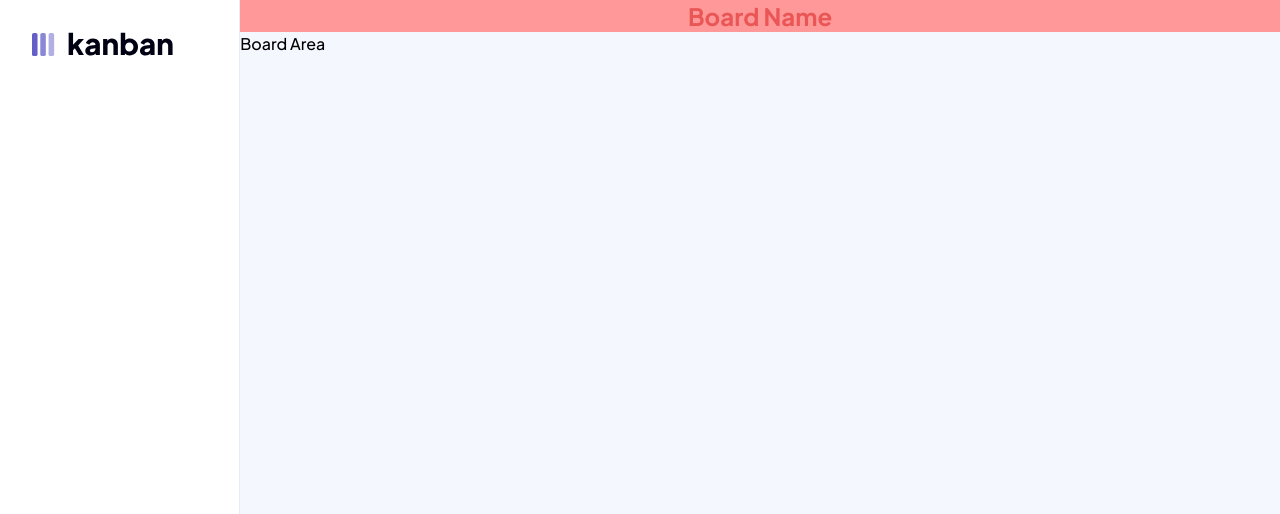
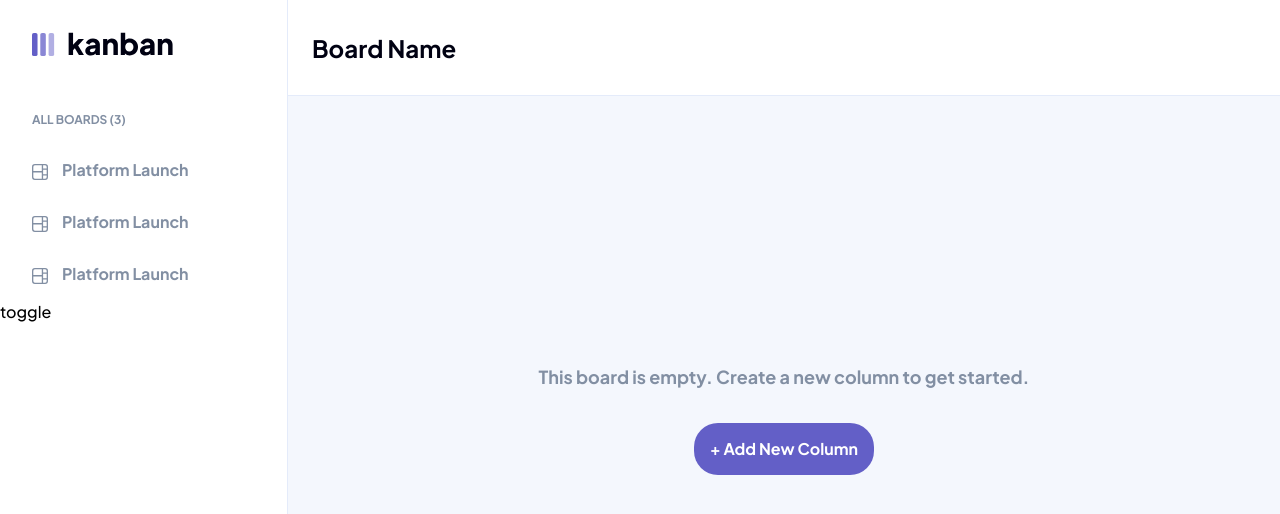
Before and after one commit to GregNicholas/Kanban-guru, a React (Create React App) app: page / in a window 1280 px wide. Shown: the top 514 px of the page. Built offline with nearby package versions, Linux system fonts and the light colour scheme.

Commit message:
build outline for sidebar and boardarea, put in basic dark mode

```diff
--- a/src/App.tsx
+++ b/src/App.tsx
@@ -1,13 +1,14 @@
-import React from 'react';
+import React, { useState } from 'react';
 import Header from './components/Header'
 import Sidebar from './components/Sidebar'
 import BoardArea from './components/BoardArea'
 
 function App() {
+  const [isDarkMode, setIsDarkMode] = useState(false)
   return (
-    <div className="flex">
-      <Sidebar />
-      <div className="w-full">
+    <div className={`flex ${isDarkMode && "dark"}`}>
+      <Sidebar isDarkMode={isDarkMode} setIsDarkMode={setIsDarkMode} />
+      <div className="flex-1">
         <Header />
         <BoardArea />
       </div>
--- a/src/components/BoardArea.tsx
+++ b/src/components/BoardArea.tsx
@@ -2,8 +2,11 @@
 const BoardArea = () => {
 
     return (
-        <main className="h-full bg-l-gray">
-            <p>Board Area</p>
+        <main className="h-full bg-l-gray dark:bg-v-dark-gray">
+            <div className="text-center relative top-1/3 font-bold">
+                <p className="text-m-gray dark:text-black text-lg pb-8">This board is empty. Create a new column to get started.</p>
+                <button className="text-white rounded-3xl bg-main-purple px-4 py-3.5 hover:bg-main-purple-hover">+ Add New Column</button>
+            </div>
         </main>
     )
 }
--- a/src/components/Header.tsx
+++ b/src/components/Header.tsx
@@ -2,8 +2,8 @@
 const Header = () => {
 
     return (
-        <header className="w-full">
-            <h2 className="font-bold bg-red-hover font-sans text-red text-center text-2xl">Board Name</h2>
+        <header className="w-full h-24 flex items-center border-b border-l-lines bg-white dark:bg-d-gray dark:border-d-lines">
+            <h2 className="ml-6 font-bold font-sans text-black dark:text-white text-center text-2xl">Board Name</h2>
         </header>
     )
 }
--- /dev/null
+++ b/src/components/SelectBoard.tsx
@@ -0,0 +1,23 @@
+const SelectBoard = () => {
+  return (
+    <section className="text-base font-bold text-m-gray">
+        <h3 className="text-xs mb-4 pl-8">ALL BOARDS (3)</h3>
+        <ul className="pointer">
+            <li className="py-3.5 pl-8 hover:bg-main-purple hover:text-white fill-m-gray hover:fill-white mr-6 rounded-r-3xl">
+                <svg className="h-4 mr-3.5 inline" width="16" height="16" xmlns="http://www.w3.org/2000/svg"><path d="M0 2.889A2.889 2.889 0 0 1 2.889 0H13.11A2.889 2.889 0 0 1 16 2.889V13.11A2.888 2.888 0 0 1 13.111 16H2.89A2.889 2.889 0 0 1 0 13.111V2.89Zm1.333 5.555v4.667c0 .859.697 1.556 1.556 1.556h6.889V8.444H1.333Zm8.445-1.333V1.333h-6.89A1.556 1.556 0 0 0 1.334 2.89V7.11h8.445Zm4.889-1.333H11.11v4.444h3.556V5.778Zm0 5.778H11.11v3.11h2a1.556 1.556 0 0 0 1.556-1.555v-1.555Zm0-7.112V2.89a1.555 1.555 0 0 0-1.556-1.556h-2v3.111h3.556Z"/></svg>
+                Platform Launch
+            </li>
+            <li className="py-3.5 pl-8 hover:bg-main-purple hover:text-white fill-m-gray hover:fill-white mr-6 rounded-r-3xl">
+                <svg className="h-4 mr-3.5 inline" width="16" height="16" xmlns="http://www.w3.org/2000/svg"><path d="M0 2.889A2.889 2.889 0 0 1 2.889 0H13.11A2.889 2.889 0 0 1 16 2.889V13.11A2.888 2.888 0 0 1 13.111 16H2.89A2.889 2.889 0 0 1 0 13.111V2.89Zm1.333 5.555v4.667c0 .859.697 1.556 1.556 1.556h6.889V8.444H1.333Zm8.445-1.333V1.333h-6.89A1.556 1.556 0 0 0 1.334 2.89V7.11h8.445Zm4.889-1.333H11.11v4.444h3.556V5.778Zm0 5.778H11.11v3.11h2a1.556 1.556 0 0 0 1.556-1.555v-1.555Zm0-7.112V2.89a1.555 1.555 0 0 0-1.556-1.556h-2v3.111h3.556Z"/></svg>
+                Platform Launch
+            </li>
+            <li className="py-3.5 pl-8 hover:bg-main-purple hover:text-white fill-m-gray hover:fill-white mr-6 rounded-r-3xl">
+                <svg className="h-4 mr-3.5 inline" width="16" height="16" xmlns="http://www.w3.org/2000/svg"><path d="M0 2.889A2.889 2.889 0 0 1 2.889 0H13.11A2.889 2.889 0 0 1 16 2.889V13.11A2.888 2.888 0 0 1 13.111 16H2.89A2.889 2.889 0 0 1 0 13.111V2.89Zm1.333 5.555v4.667c0 .859.697 1.556 1.556 1.556h6.889V8.444H1.333Zm8.445-1.333V1.333h-6.89A1.556 1.556 0 0 0 1.334 2.89V7.11h8.445Zm4.889-1.333H11.11v4.444h3.556V5.778Zm0 5.778H11.11v3.11h2a1.556 1.556 0 0 0 1.556-1.555v-1.555Zm0-7.112V2.89a1.555 1.555 0 0 0-1.556-1.556h-2v3.111h3.556Z"/></svg>
+                Platform Launch
+            </li>
+        </ul>
+    </section>
+  )
+}
+
+export default SelectBoard
--- a/src/components/Sidebar.tsx
+++ b/src/components/Sidebar.tsx
@@ -1,9 +1,16 @@
+import SelectBoard from './SelectBoard'
 
-const Sidebar = () => {
+interface DarkMode {
+    isDarkMode: boolean;
+    setIsDarkMode: React.Dispatch<React.SetStateAction<boolean>>;
+}
+const Sidebar = ({ isDarkMode, setIsDarkMode }:DarkMode) => {
 
     return (
-        <div className="w-72 h-screen border-r border-l-lines pt-8 pl-8">
-            <div><img className="h-6" src={`${process.env.PUBLIC_URL}/assets/logo-dark.svg`} alt="kanban logo" /></div>
+        <div className="w-72 h-screen border-r border-l-lines pt-8 dark:bg-d-gray dark:border-d-lines">
+            <div><img className="h-6 mb-14 pl-8" src={`${process.env.PUBLIC_URL}/assets/${isDarkMode ? "logo-light.svg" : "logo-dark.svg"}`} alt="kanban logo" /></div>
+            <SelectBoard />
+            <div onClick={() => setIsDarkMode(prev => !prev)}>toggle</div>
         </div>
     )
 }
--- a/tailwind.config.js
+++ b/tailwind.config.js
@@ -3,6 +3,7 @@ module.exports = {
   content: [
     "./src/**/*.{js,jsx,ts,tsx}",
   ],
+  darkMode: 'class',
   theme: {
     colors: {
       'main-purple': '#635FC7',
```
